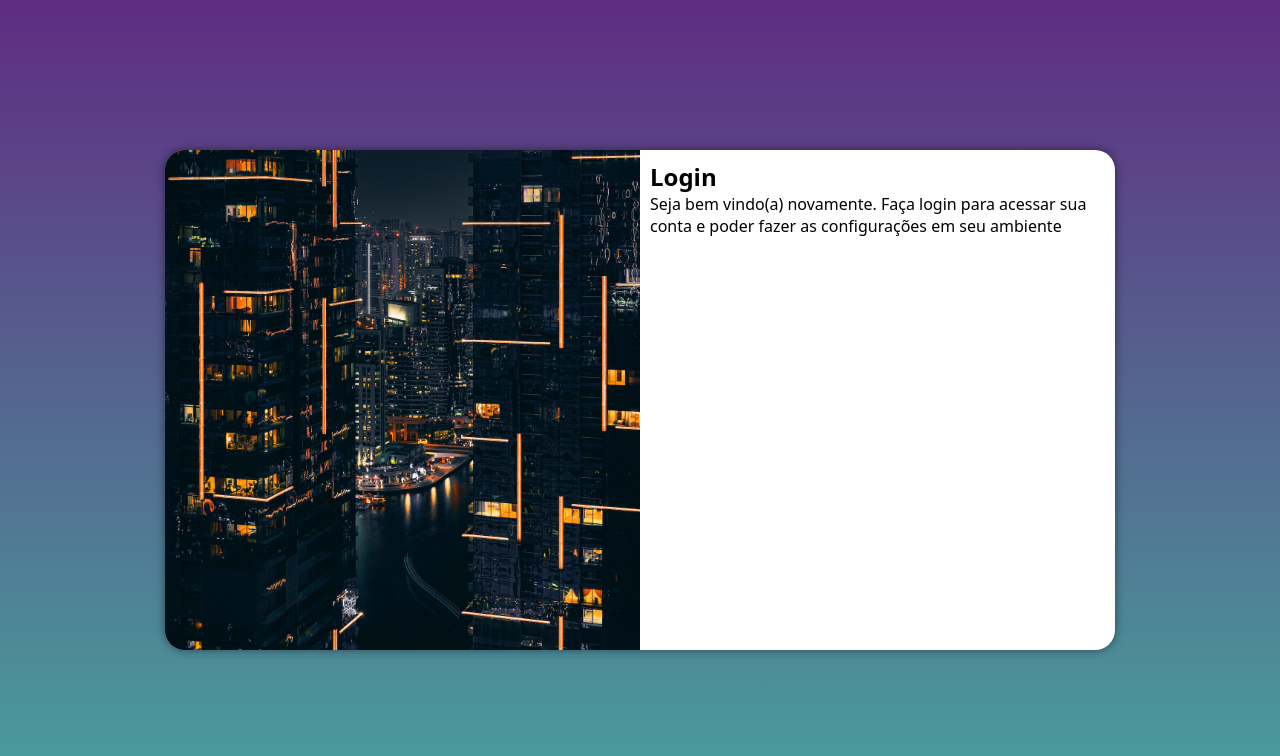
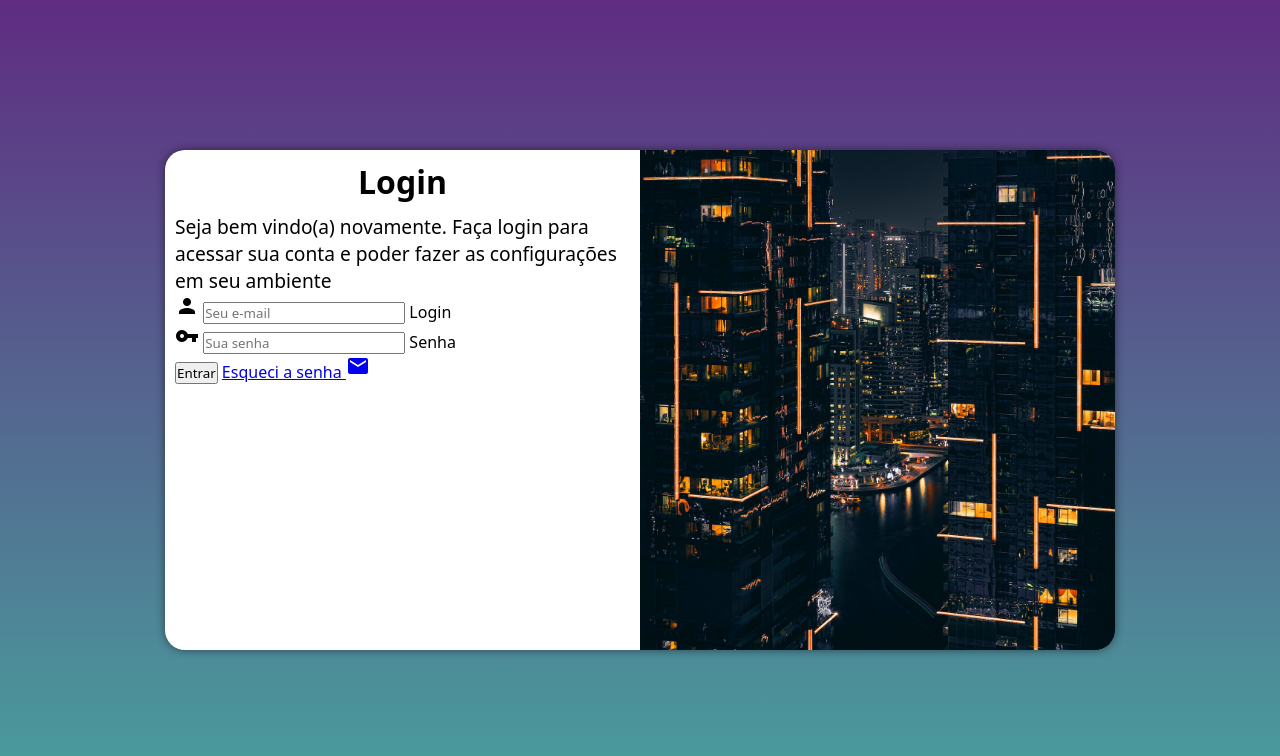
Before and after one commit to lucascmagno/projeto-login, a plain HTML site: page index.html in a window 1280 px wide. Drawn offline with Linux system fonts and the light colour scheme.

Commit message:
formulário atualizado

```diff
--- a/estilos/media-query.css
+++ b/estilos/media-query.css
@@ -30,13 +30,21 @@
     }
 
     section#login > div#imagem{
-        float: left;
+        float: right;
         width: 50%;
         height: 100%;
     }
 
     section#login > div#formulario{
-        float: right;
+        float: left;
         width: 50%;
     }
+
+    div#formulario > h1{
+        font-size: 2em;
+    }
+
+    div#formulario > p{
+        font-size: 1.2em;
+    }
 }
--- a/estilos/style.css
+++ b/estilos/style.css
@@ -54,3 +54,12 @@ section#login > div#formulario{
     display: block ;
     padding: 10px;
 }
+
+div#formulario > h1{
+    text-align: center;
+    margin-bottom: 10px;
+}
+
+div#formulario > p{
+    font-size: 0.8em;
+}
--- a/index.html
+++ b/index.html
@@ -7,6 +7,7 @@
     <title>Login</title>
     <link rel="stylesheet" href="estilos/style.css">
     <link rel="stylesheet" href="estilos/media-query.css">
+    <link href="https://fonts.googleapis.com/icon?family=Material+Icons" rel="stylesheet">
 </head>
 <body>
     <main>
@@ -18,7 +19,17 @@
                 <h1>Login</h1>
                 <p>Seja bem vindo(a) novamente. Faça login para acessar sua conta e poder fazer as configurações em seu ambiente</p>
                 <form action="login.php" method="post">
-
+                    <div class="campo">
+                        <span class="material-icons">person</span>
+                        <input type="email" name="login" id="ilogin" placeholder="Seu e-mail" autocomplete="email" required maxlength="30">                   <label for="ilogin">Login</label>
+                    </div>
+                    <div class="campo">
+                        <span class="material-icons">vpn_key</span>
+                        <input type="password" name="senha" id="isenha" placeholder="Sua senha" autocomplete="current-password" required minlength="8" maxlength="20">
+                        <label for="isenha">Senha</label>
+                    </div>
+                    <input type="submit" value="Entrar">
+                    <a href="esqueci.html">Esqueci a senha <span class="material-icons">mail</span></a>
                 </form>
             </div>
         </section>
```
